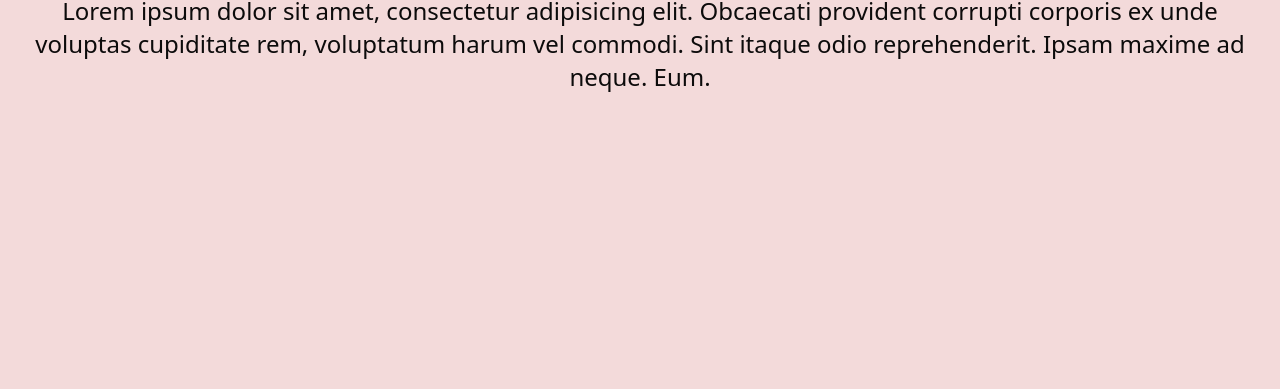
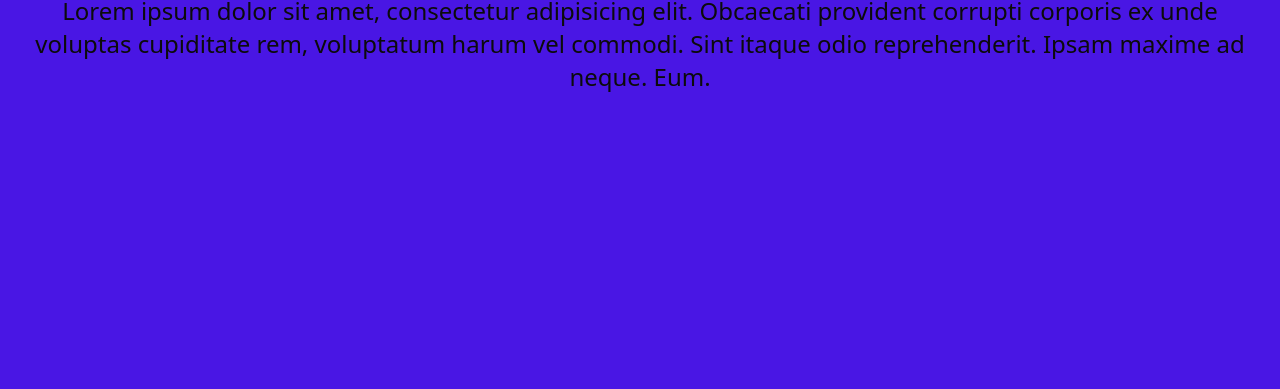
Before and after one commit to feraquzzi/Testing, a plain HTML site: page index.html in a window 1280 px wide. Shown: the part 411-800 px from the top of the page. Drawn offline with Linux system fonts and the light colour scheme.

Commit message:
changed background color

```diff
--- a/index.css
+++ b/index.css
@@ -11,7 +11,7 @@ body{
     align-items: center;
     width: 100%;
     height: 100vh;
-    background: rgb(243, 218, 218);
+    background: rgb(73, 22, 228);
     color: #0c0b0b;
     padding: 2rem;
     text-align: center;
```
